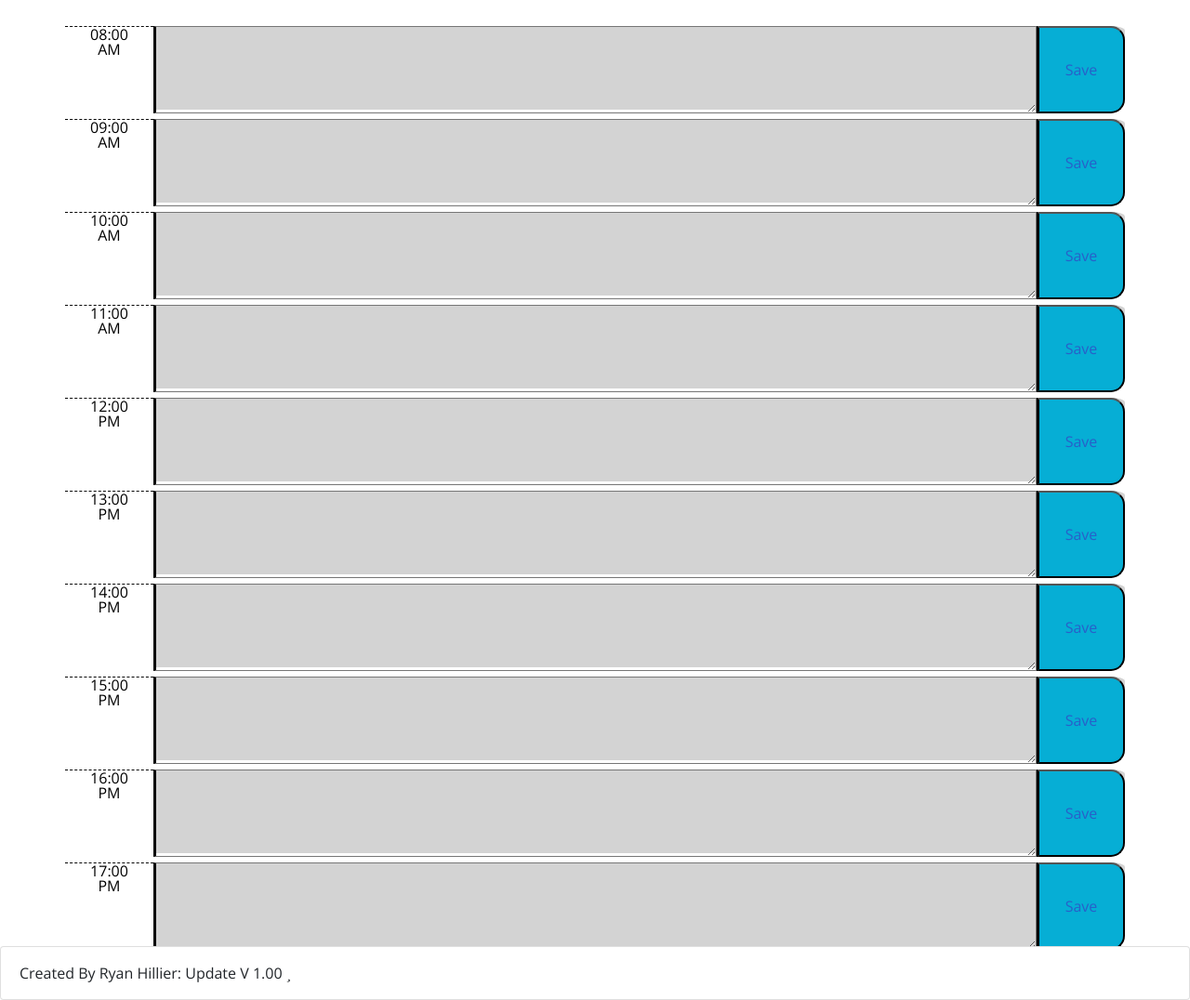
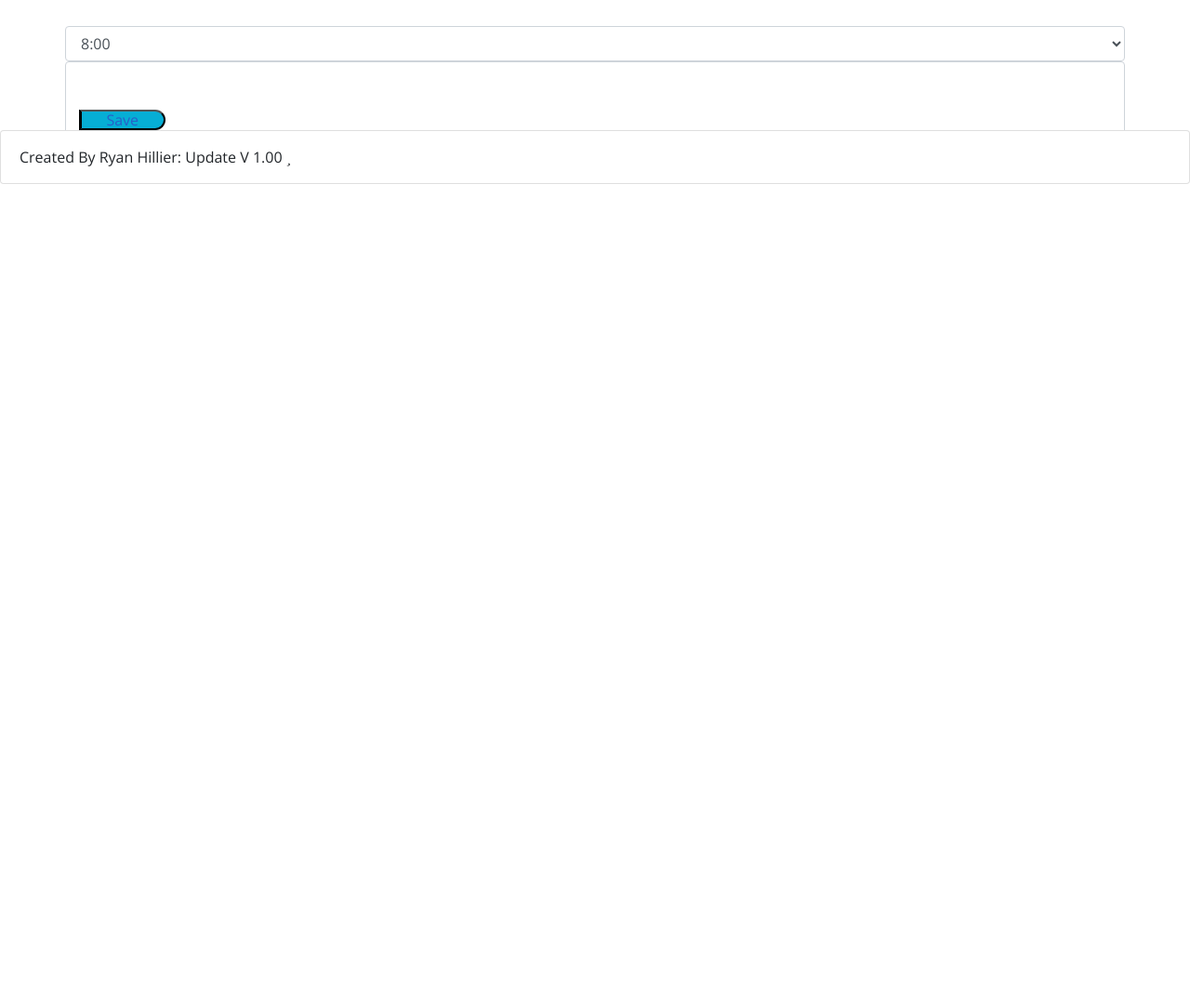
Before and after one commit to Ryan1992186/day-planner, a plain HTML site: page index.html in a window 1280 px wide. Shown: the part 280-1356 px from the top of the page at 93% size. After the commit the page ends 800 px from the top, so only its background shows below. Drawn offline with nearby package versions, Linux system fonts and the light colour scheme.

Commit message:
update app

```diff
--- a/day-planner.js
+++ b/day-planner.js
@@ -1,3 +1,5 @@
+
+// varaiables are set for the different hours of the day using Jquery (moment.js)
 var hour8 = $("#8");
 var hour9 = $("#9");
 var hour10 = $("#10");
@@ -10,45 +12,40 @@ var hour4 = $("#16");
 var hour5 = $("#17");
 var time = moment();
 
+// starts a function called setPlanner.
 function setPlanner() {
 
+    //determines the current day/month/year based on moment.js libarary linked into the HTML doc.
     $("#currentDay").text(moment().format("dddd, MMMM Do YYYY"));
 
+    // for each DOM element .time-block has it's own function.
     $(".time-block").each(function () {
+        // within the .time-block function the variable ID is assigned to the DOM element of ID using Jquery
         var id = $(this).attr("id");
+        // the variable schedule is written so when it is used, it knows to save the ID element written above into local storage.
         var schedule = localStorage.getItem(id);
-
+        //strict boolean operand to check to see if schedule is not blank, if not blank then saved to local storage.
         if (schedule !== null) {
-            $(this).children(".schedule").val(schedule);
+           $(this).children(".schedule").val(schedule);
         }
     });
 }
 
 setPlanner();
+
+//sets the Jqeury to give the (.saveBtn) class it's own variable.
+
+var input = document.createElement('input');
+input.type = "text";
+container.appendChild(input);
+
 var saveBtn = $(".saveBtn");
 
+// when clicking saveBtn DOM element, it writes a function that saves both written time/and schedule to local storage.
 saveBtn.on("click", function () {
     var time = $(this).parent().attr("id");
     var schedule = $(this).siblings(".schedule").val();
 
+    // displays saved local storage to the screen. upon refresh.
     localStorage.setItem(time, schedule);
 });
-
-function pastPresentFuture() {
-    hour = time.hours();
-    $(".time-block").each(function () {
-        var thisHour = parseInt($(this).attr("id"));
-
-        if (thisHour > hour) {
-            $(this).addClass("future")
-        }
-        else if (thisHour === hour) {
-            $(this).addClass("present");
-        }
-        else {
-            $(this).addClass("past");
-        }
-    })
-}
-
-pastPresentFuture();
--- a/index.html
+++ b/index.html
@@ -20,54 +20,23 @@
         <p id="currentDay" class="lead"></p>
     </header>
     <div class="container">
-        <div class="row time-block" id="8">
-            <div class="col-1 hour">08:00 AM</div>
-            <textarea class="col-10 schedule"></textarea>
-            <button class="col-1 saveBtn">Save</button>
-        </div>
-        <div class="row time-block" id="9">
-            <div class="col-1 hour">09:00 AM</div>
-            <textarea class="col-10 schedule"></textarea>
-            <button class="col-1 saveBtn">Save</button>
-        </div>
         <div class="row time-block" id="10">
-            <div class="col-1 hour">10:00 AM</div>
-            <textarea class="col-10 schedule"></textarea>
-            <button class="col-1 saveBtn">Save</button>
-        </div>
-        <div class="row time-block" id="11">
-            <div class="col-1 hour">11:00 AM</div>
-            <textarea class="col-10 schedule"></textarea>
-            <button class="col-1 saveBtn">Save</button>
-        </div>
-        <div class="row time-block" id="12">
-            <div class="col-1 hour">12:00 PM</div>
-            <textarea class="col-10 schedule"></textarea>
-            <button class="col-1 saveBtn">Save</button>
-        </div>
-        <div class="row time-block" id="13">
-            <div class="col-1 hour">13:00 PM</div>
-            <textarea class="col-10 schedule"></textarea>
-            <button class="col-1 saveBtn">Save</button>
-        </div>
-        <div class="row time-block" id="14">
-            <div class="col-1 hour">14:00 PM</div>
-            <textarea class="col-10 schedule"></textarea>
-            <button class="col-1 saveBtn">Save</button>
-        </div>
-        <div class="row time-block" id="15">
-            <div class="col-1 hour">15:00 PM</div>
-            <textarea class="col-10 schedule"></textarea>
-            <button class="col-1 saveBtn">Save</button>
-        </div>
-        <div class="row time-block" id="16">
-            <div class="col-1 hour">16:00 PM</div>
-            <textarea class="col-10 schedule"></textarea>
-            <button class="col-1 saveBtn">Save</button>
-        </div>
-        <div class="row time-block" id="17">
-            <div class="col-1 hour">17:00 PM</div>
-            <textarea class="col-10 schedule"></textarea>
+            <select class="form-control" id="exampleFormControlSelect1">
+                <option>8:00</option>
+                <option>9:00</option>
+                <option>10:00</option>
+                <option>11:00</option>
+                <option>12:00</option>
+                <option>13:00</option>
+                <option>14:00</option>
+                <option>15:00</option>
+                <option>16:00</option>
+                <option>17:00</option>
+                <option>18:00</option>
+                <div class="form-group">
+                    <label for="exampleFormControlTextarea1">Schedule Here</label>
+                    <textarea class="form-control" id="exampleFormControlTextarea1" rows="3"></textarea>
+                  </div>
             <button class="col-1 saveBtn">Save</button>
         </div>
     </div>
--- a/style.css
+++ b/style.css
@@ -5,7 +5,7 @@ body {
     line-height: 1;
   }
 
-  textarea{
+  .schedule{
     background: transparent;
     border-style: groove;
     color: #23337c;
```
